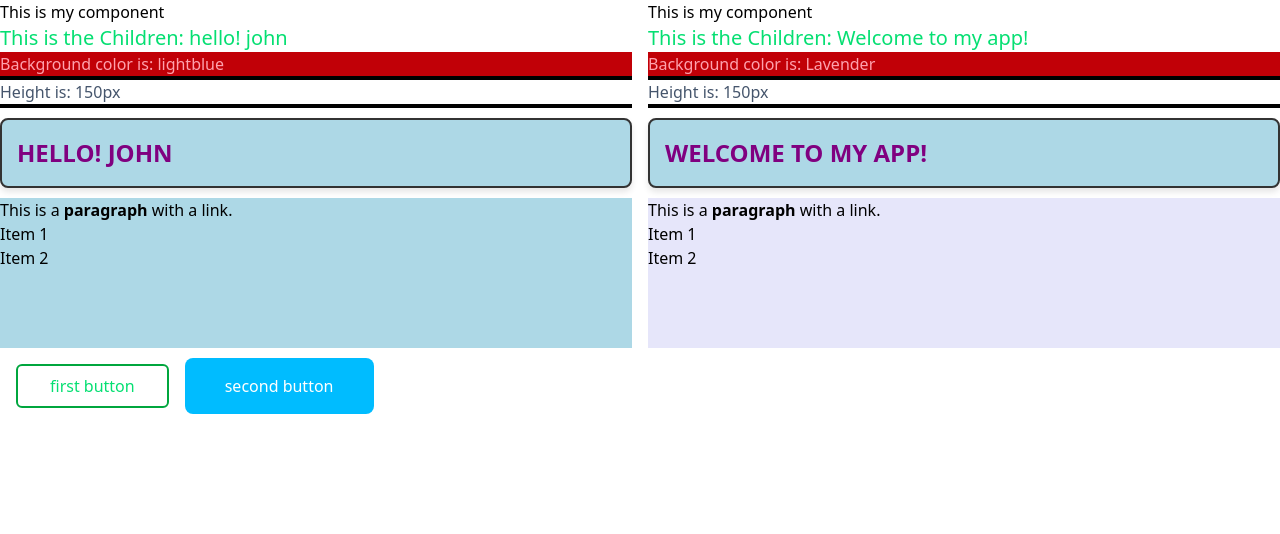
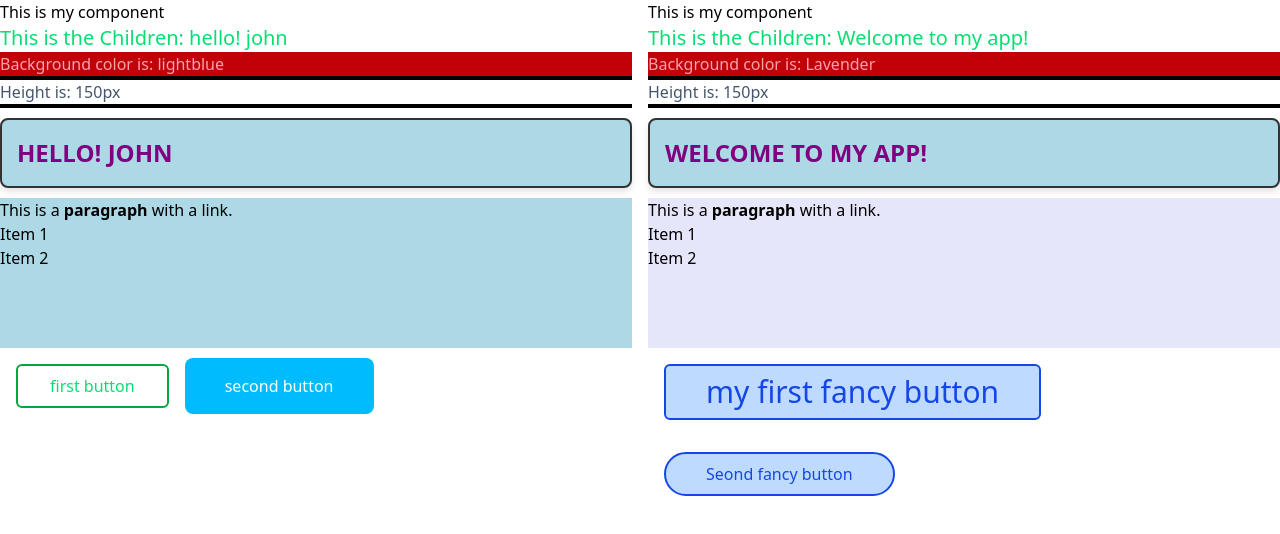
Before and after one commit to ilyan146/react-frontend, a React (Vite) app: page / in a window 1280 px wide. Shown: the top 534 px of the page. Built offline with nearby package versions, Linux system fonts and the light colour scheme.

Commit message:
Working with dynamic fancybutton component that is conditionally set

```diff
--- a/src/App.jsx
+++ b/src/App.jsx
@@ -1,4 +1,4 @@
-import {MyComponent, MyButton} from './components';
+import {MyComponent, MyButton, FancyButton} from './components';
 import './mine.css'
 
 const App = () => {
@@ -14,6 +14,12 @@ const App = () => {
       <MyComponent bgColor="Lavender" height={150}>
         Welcome to my app!
       </MyComponent>
+      <FancyButton large={true} rounded={false}>
+        my first fancy button
+      </FancyButton>
+      <FancyButton large={false} rounded={true}>
+        Seond fancy button
+      </FancyButton>
     </div>
 
   </div>;
--- /dev/null
+++ b/src/components/FancyButton.jsx
@@ -0,0 +1,12 @@
+const FancyButton = (props) => {
+    console.log("FancyButton props:", props);
+    const { children, large, rounded } = props;
+
+    const largeStyle = large ? "text-3xl" : "text-base";
+    const roundedStyle = rounded ? "rounded-full" : "rounded-md";
+
+    return <button className={`bg-blue-200 border-2 border-blue-700 text-blue-700  px-10 py-2 m-4 ${roundedStyle} ${largeStyle}`}>
+        {children}
+    </button>
+}
+export default FancyButton;
--- a/src/components/index.js
+++ b/src/components/index.js
@@ -1,2 +1,3 @@
 export { default as MyComponent } from './MyComponent.jsx'
 export { default as MyButton } from './MyButton.jsx'
+export { default as FancyButton } from './FancyButton.jsx'
```
